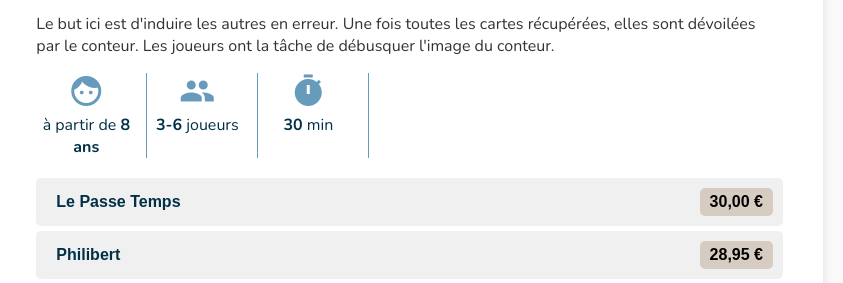
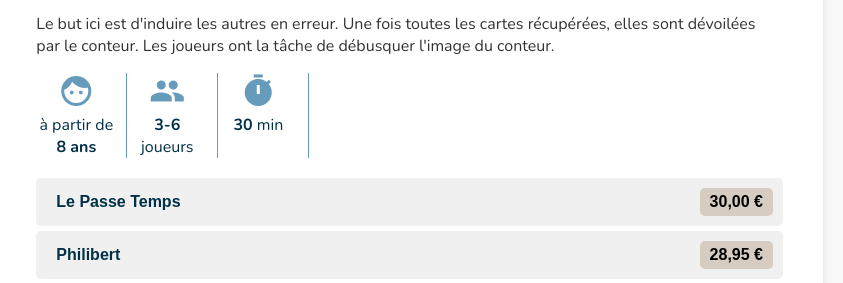
Before and after one commit to vgrandidier/Ludotheque, a plain HTML site: page dixit.html in a window 1280 px wide. Shown: the part 345-628 px from the top of the page, 437-1280 px from the left. Drawn offline with nearby package versions, Linux system fonts and the light colour scheme; a web font is replaced by a local one.

Commit message:
New change on style for game details

```diff
--- a/css/style.css
+++ b/css/style.css
@@ -196,7 +196,7 @@ body {
 .game-details {
 	display: flex;
     gap: 0%;
-	margin: 10px 0;
+	margin: 0;
     justify-content: left;
     flex-wrap: wrap;
 }
@@ -216,7 +216,7 @@ body {
     align-items: center;
     text-align: center;
 	padding-right: 10px;
-	width: 100px;
+	width: 80px;
 }
 .detail {
 	border-right: solid 1px #669bbc;
```
